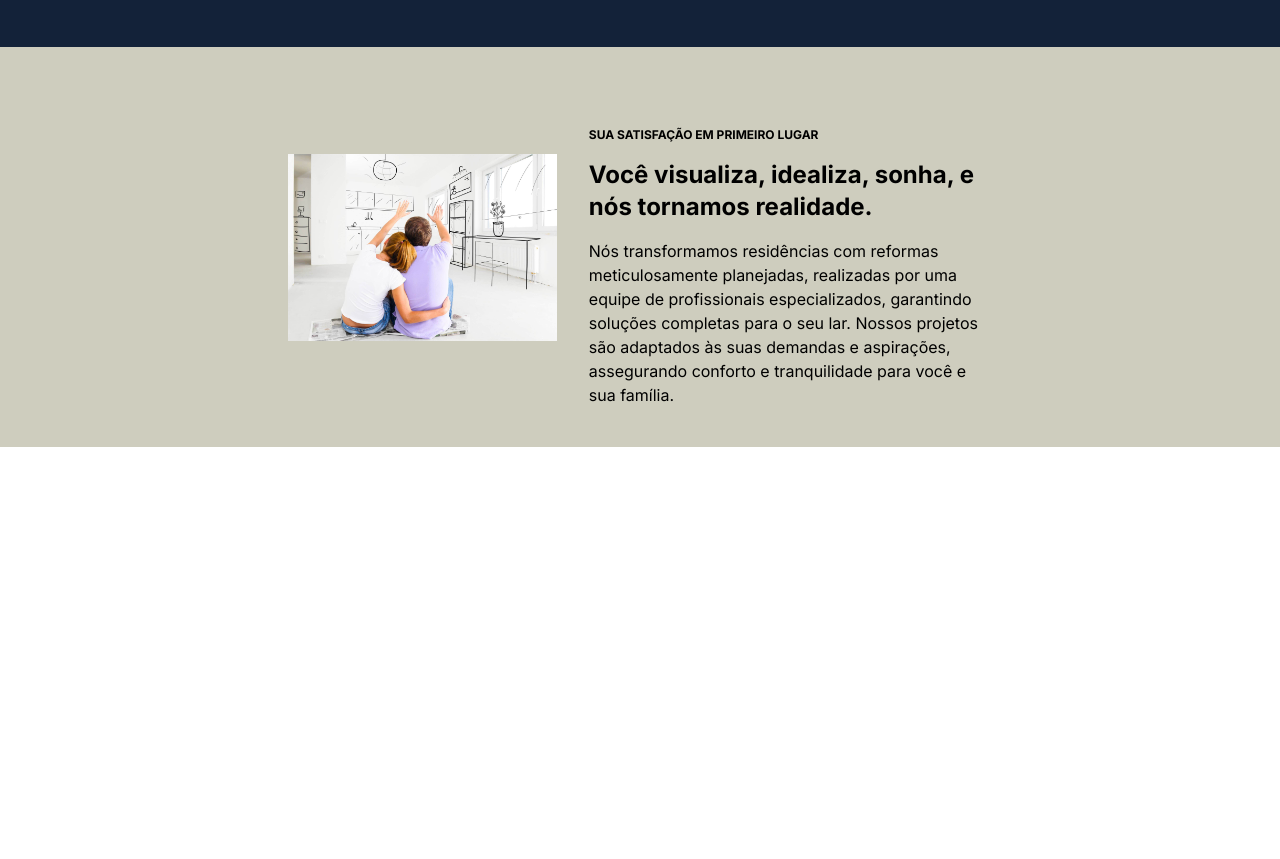
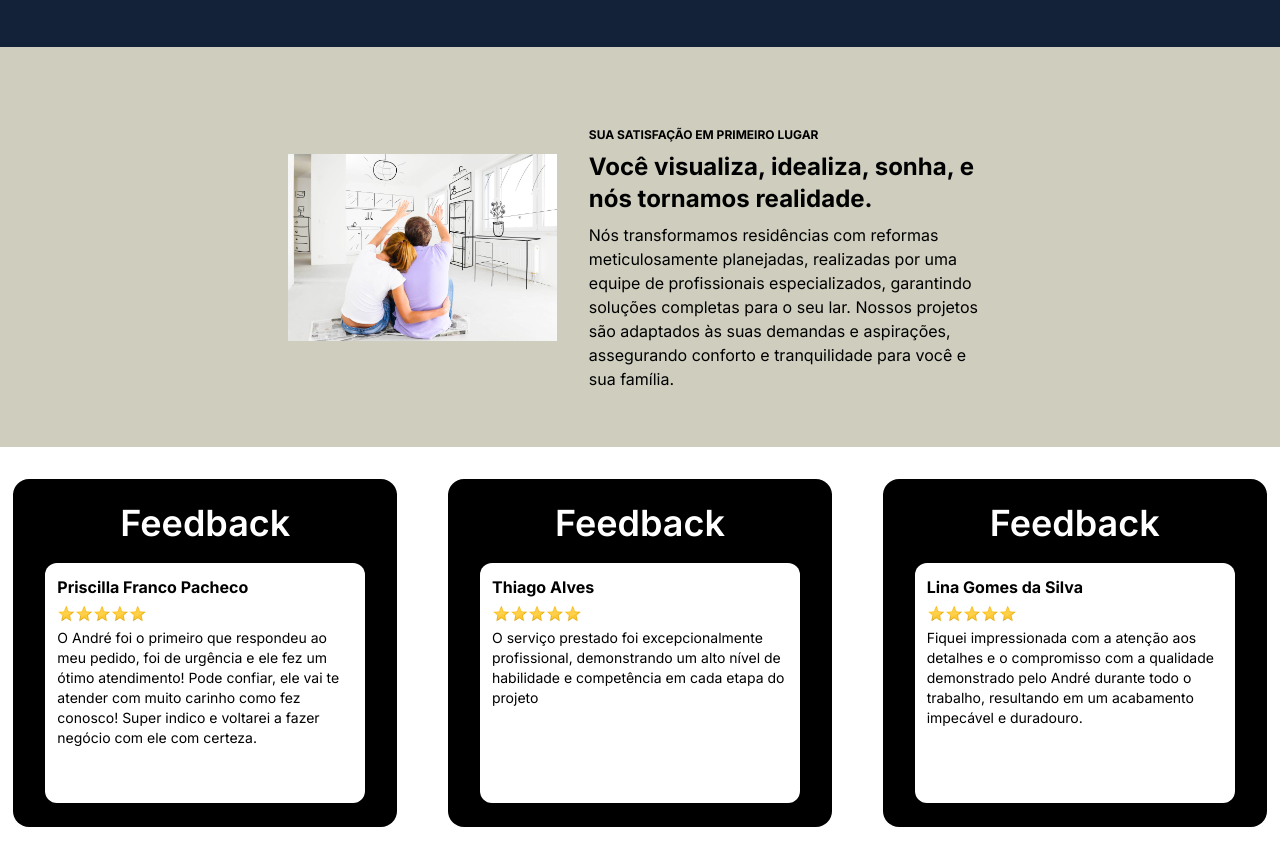
Before and after one commit to Thiago87dev/bricklayer-project, a Next.js app: page / in a window 1280 px wide. Shown: the part 1032-1891 px from the top of the page. Before the commit the page ends 1479 px from the top, so only its background shows below. Built offline with nearby package versions, Linux system fonts and the light colour scheme.

Commit message:
feedbacks

```diff
--- a/src/app/page.tsx
+++ b/src/app/page.tsx
@@ -1,3 +1,4 @@
+import { feedbacks } from "@/feedbacks";
 import Image from "next/image";
 import Link from "next/link";
 import pedreiro from "@/assets/img/pedreiro.png";
@@ -5,6 +6,7 @@ import vinte from "@/assets/img/vinte.png";
 import whats from "@/assets/img/whats.png";
 import mais from "@/assets/img/mais.png";
 import reforma from "@/assets/img/reforma.jpg";
+import Feedback from "@/components/Feedback";
 
 export default function Home() {
   return (
@@ -90,11 +92,21 @@ export default function Home() {
       <section className="py-12 bg-colorSecundary">
         <div className="xl:w-3/5 mx-auto flex flex-col md:flex-row justify-between items-center gap-8 p-8">
           <div className="md:w-2/5">
-            <Image className="w-80" alt="reforma" src={reforma} width={200} height={200} />
+            <Image
+              className="w-80"
+              alt="reforma"
+              src={reforma}
+              width={200}
+              height={200}
+            />
           </div>
-          <div className="md:w-3/5 flex flex-col md:h-60 gap-4 ">
-            <p className="text-xs font-bold">SUA SATISFAÇÃO EM PRIMEIRO LUGAR</p>
-            <h2 className="text-2xl font-bold">Você visualiza, idealiza, sonha, e nós tornamos realidade.</h2>
+          <div className="md:w-3/5 flex flex-col md:h-60 gap-2 ">
+            <p className="text-xs font-bold">
+              SUA SATISFAÇÃO EM PRIMEIRO LUGAR
+            </p>
+            <h2 className="text-2xl font-bold">
+              Você visualiza, idealiza, sonha, e nós tornamos realidade.
+            </h2>
             <p>
               Nós transformamos residências com reformas meticulosamente
               planejadas, realizadas por uma equipe de profissionais
@@ -105,6 +117,13 @@ export default function Home() {
           </div>
         </div>
       </section>
+      <section>
+        <div className="py-8 flex flex-col flex-wrap items-center gap-6  md:flex-row md:justify-around ">
+          {feedbacks.map(({id, nome, texto }) => (
+            <Feedback key={id} nome={nome} texto={texto}/>
+          ))}
+        </div>
+      </section>
     </main>
   );
 }
--- /dev/null
+++ b/src/components/Feedback.tsx
@@ -0,0 +1,26 @@
+import Image from "next/image";
+import estrelas from "@/assets/img/estrelas.png";
+
+interface FeedbackProps {
+    nome: string
+    texto: string
+}
+
+const Feedback = ({nome, texto}: FeedbackProps) => {
+  return (
+    <div className="bg-colorBlack inline-block w-64 xs:w-96 p-6 rounded-2xl ">
+      <div className="flex items-center flex-col gap-5">
+        <h1 className="text-4xl text-colorWhite font-semibold">Feedback</h1>
+        <div className="bg-colorWhite w-60 xs:w-80 h-60 rounded-xl p-3">
+          <h2 className="font-bold">{nome}</h2>
+          <Image alt="cinco estrelas" src={estrelas} width={90} />
+          <p className="text-sm">
+            {texto}
+          </p>
+        </div>
+      </div>
+    </div>
+  );
+};
+
+export default Feedback;
--- /dev/null
+++ b/src/feedbacks.ts
@@ -0,0 +1,21 @@
+export const feedbacks = [
+  {
+    id: 1,
+    nome: "Priscilla Franco Pacheco",
+    texto:
+      "O André foi o primeiro que respondeu ao meu pedido, foi de urgência e ele fez um ótimo atendimento! Pode confiar, ele vai te atender com muito carinho como fez conosco! Super indico e voltarei a fazer negócio com ele com certeza.",
+  },
+  {
+    id: 2,
+    nome: "Thiago Alves",
+    texto:
+      "O serviço prestado foi excepcionalmente profissional, demonstrando um alto nível de habilidade e competência em cada etapa do projeto",
+  },
+  {
+    id: 3,
+    nome: "Lina Gomes da Silva",
+    texto:
+      "Fiquei impressionada com a atenção aos detalhes e o compromisso com a qualidade demonstrado pelo André durante todo o trabalho, resultando em um acabamento impecável e duradouro.",
+  },
+
+];
--- a/tailwind.config.ts
+++ b/tailwind.config.ts
@@ -8,20 +8,20 @@ const config: Config = {
   ],
   theme: {
     screens: {
-      'xs': '372px',
-      'sm': '640px',
+      xs: "390px",
+      sm: "640px",
       // => @media (min-width: 640px) { ... }
 
-      'md': '768px',
+      md: "768px",
       // => @media (min-width: 768px) { ... }
 
-      'lg': '1024px',
+      lg: "1024px",
       // => @media (min-width: 1024px) { ... }
 
-      'xl': '1280px',
+      xl: "1280px",
       // => @media (min-width: 1280px) { ... }
 
-      '2xl': '1536px',
+      "2xl": "1536px",
       // => @media (min-width: 1536px) { ... }
     },
     extend: {
@@ -29,15 +29,13 @@ const config: Config = {
         colorWhite: "#ffffff",
         colorBlack: "#000000",
         colorGold: "#f4d03d",
-        colorNav: '#ec0511',
+        colorNav: "#ec0511",
         colorPrimary: "#132239",
         colorSecundary: "#cecdbe",
-        colorDarkgray:"#374964"
+        colorDarkgray: "#374964",
       },
       backgroundImage: {
-        "gradient-radial": "radial-gradient(var(--tw-gradient-stops))",
-        "gradient-conic":
-          "conic-gradient(from 180deg at 50% 50%, var(--tw-gradient-stops))",
+        estrelas: "url('/img/estrelas.png')",
       },
     },
   },
```
Also changed, not shown: src/assets/img/estrelas.png (added).
